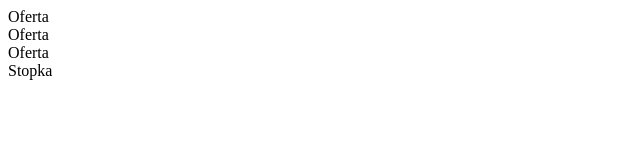
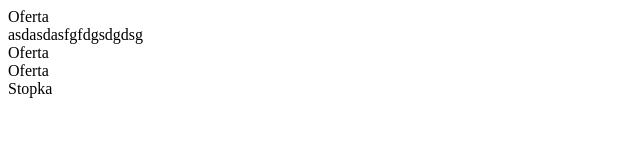
Before and after one commit to Extremis60/STOL-HAT, a plain HTML site: page index.html in a window 1280 px wide. Shown: the whole page, without its empty margins (0-640 px from the left). Drawn offline with Linux system fonts and the light colour scheme.

Commit message:
Keriw-edit

```diff
--- a/index.html
+++ b/index.html
@@ -15,6 +15,11 @@
        <main>
            <section id="offer">
                Oferta
+               <div class="container">
+                   <div class="row">
+                       <div >asdasdasfgfdgsdgdsg</div>
+                   </div>
+               </div>
            </section>
            <section id="gallery">
             Oferta
```
